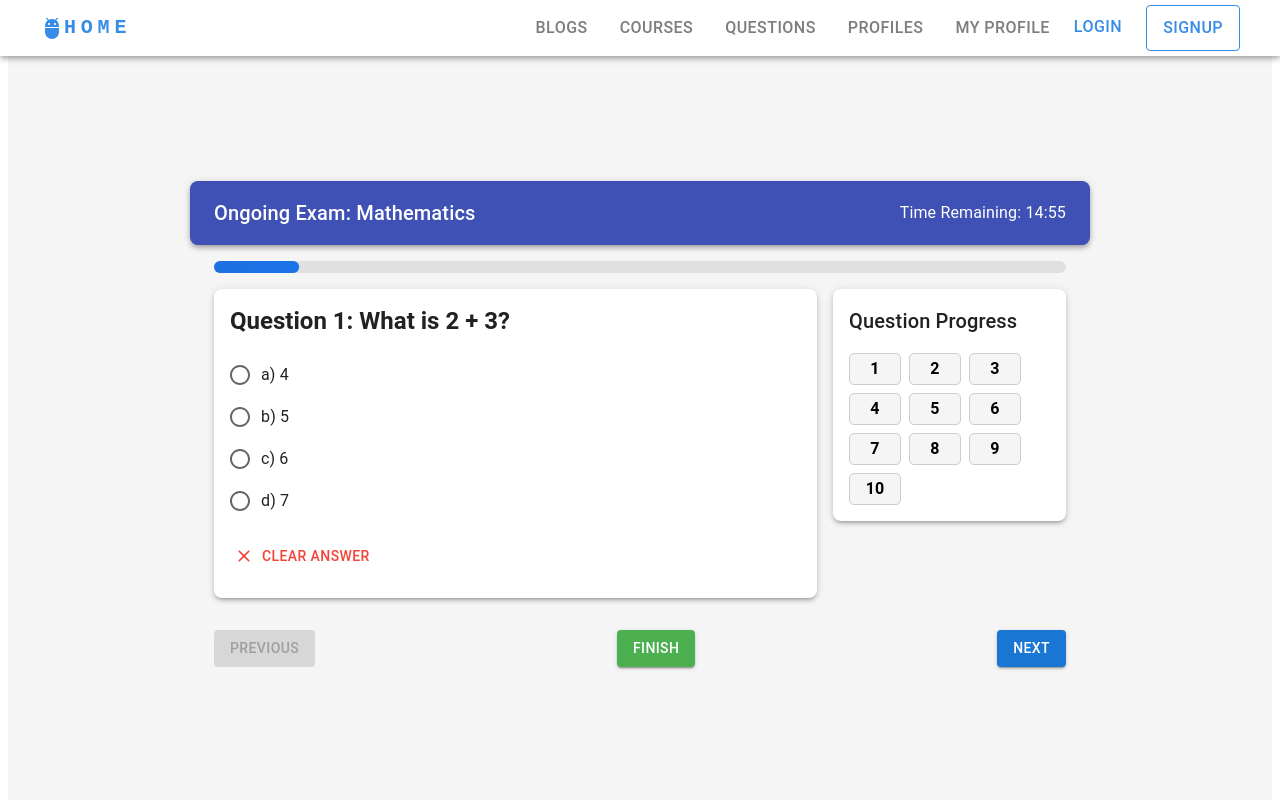
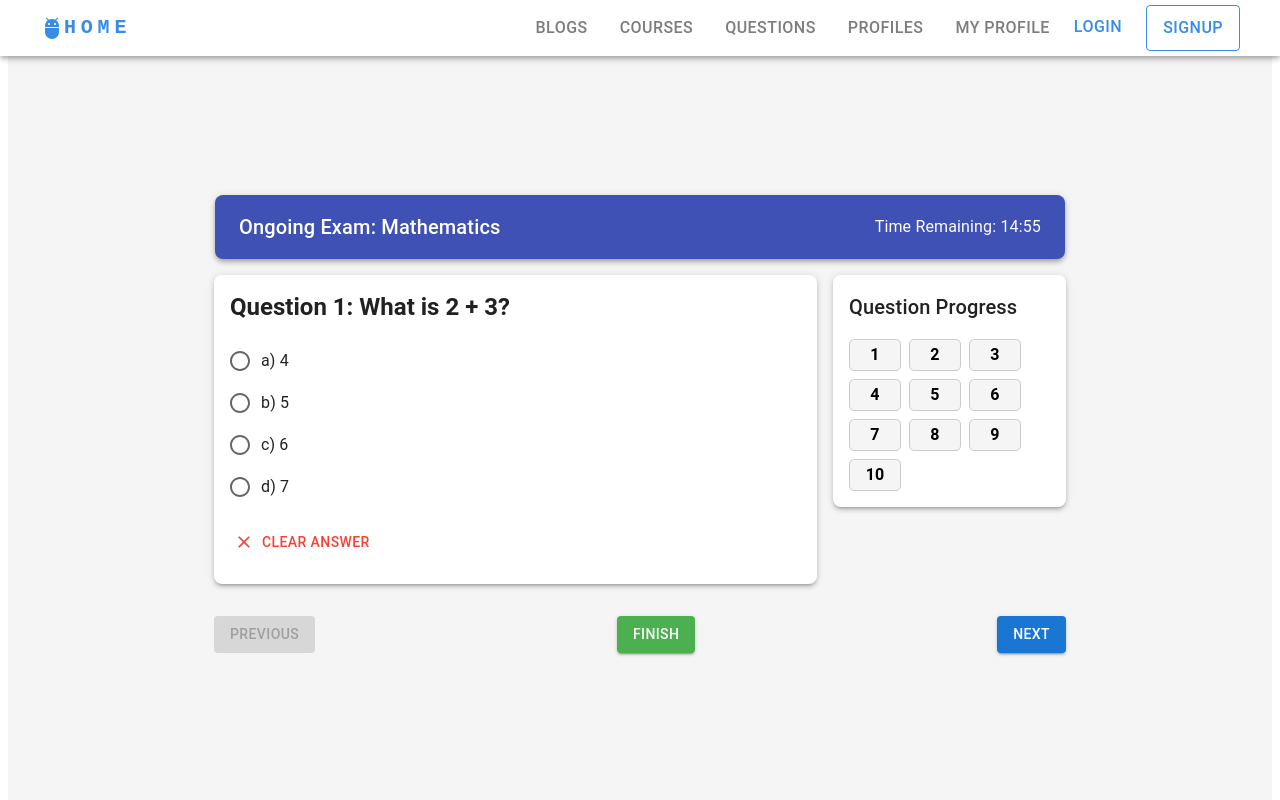
Before and after one commit to SAD-Enjoyers/SAD_Frontend, a React (Vite) app: page /OngoingExamPage in a window 1280 px wide. Shown: the top 800 px of the page. Built offline with nearby package versions, Linux system fonts and the light colour scheme.

Commit message:
style: Adjust layout and remove progress bar

```diff
--- a/src/features/Exams/OngoingExamPage/OngoingExamPage.jsx
+++ b/src/features/Exams/OngoingExamPage/OngoingExamPage.jsx
@@ -111,7 +111,7 @@ const OngoingExamPage = () => {
             position="static"
             sx={{
               width: "100%",
-              maxWidth: "900px",
+              maxWidth: "850px",
               bgcolor: "#3f51b5",
               borderRadius: "8px",
               mb: 2,
@@ -129,7 +129,7 @@ const OngoingExamPage = () => {
 
           <Container maxWidth="md">
             {/* Progress Bar */}
-            <Box sx={{ width: "100%", mb: 2 }}>
+            {/* <Box sx={{ width: "100%", mb: 2 }}>
               <LinearProgress
                 variant="determinate"
                 value={progress}
@@ -143,7 +143,7 @@ const OngoingExamPage = () => {
                   },
                 }}
               />
-            </Box>
+            </Box> */}
                     {/* Question Card */}
         <Box sx={{ display: "flex", gap: 2, alignItems: "flex-start" }}>
           <Card
```
